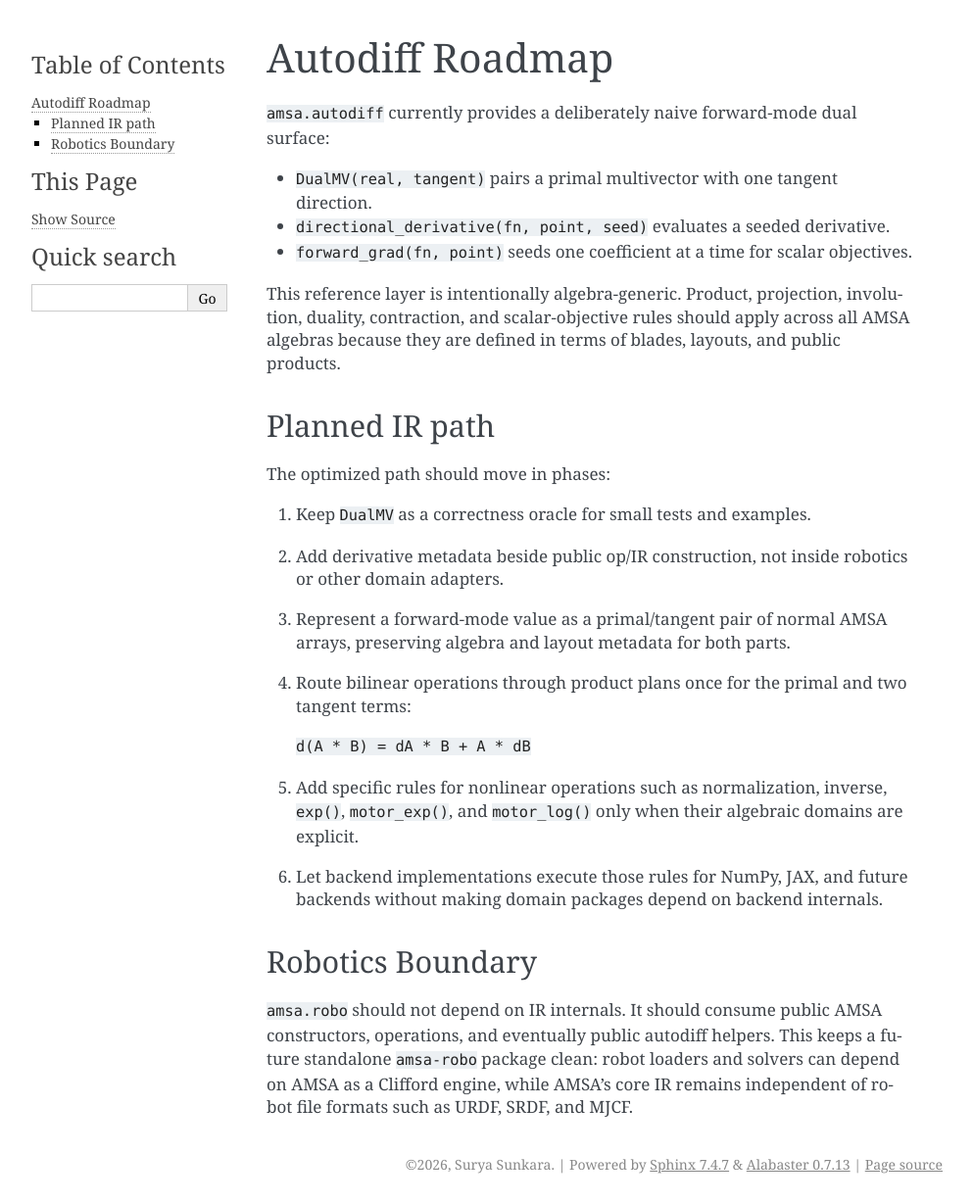
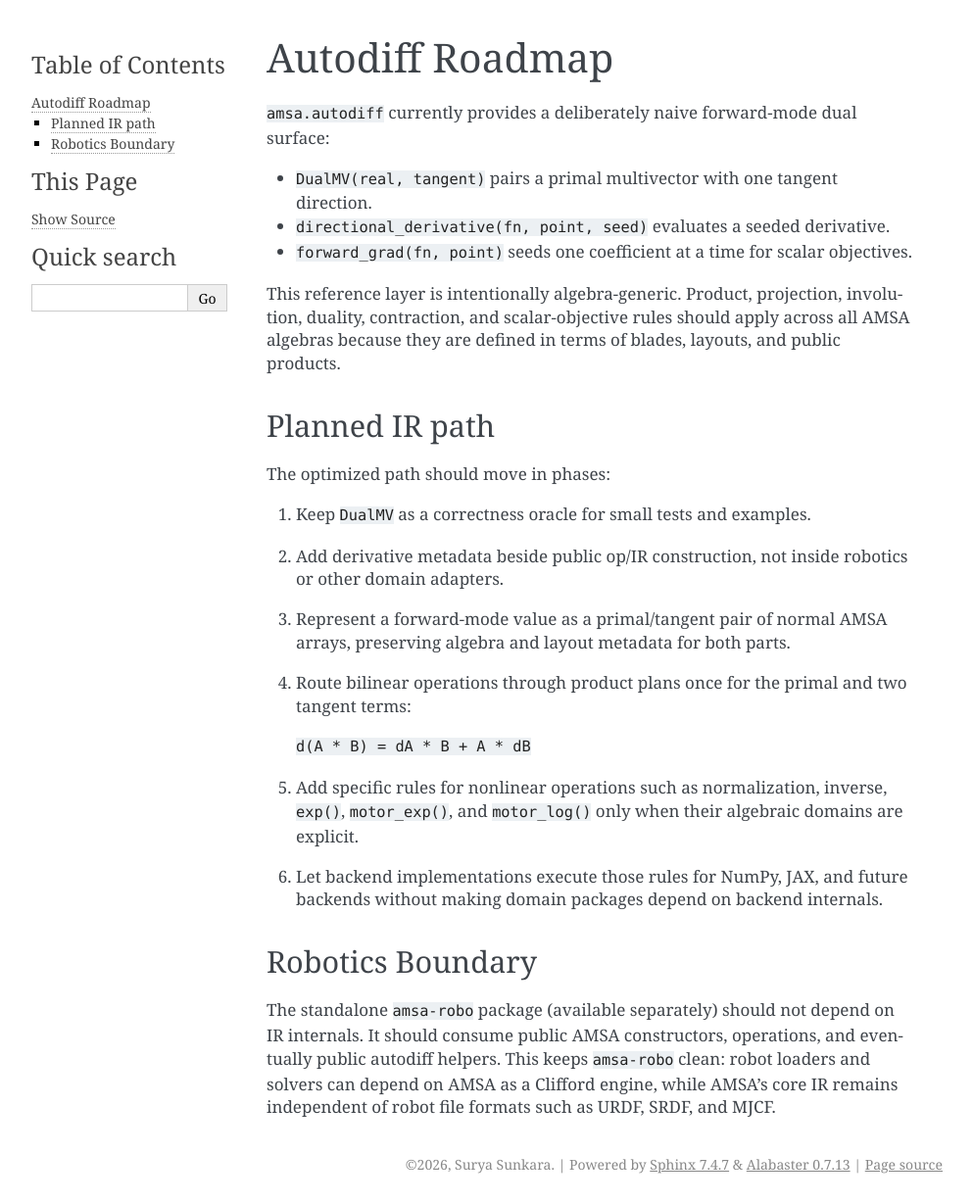
Before and after one commit to sunkmechie/AMSA, a Sphinx documentation site: the page built from docs/autodiff.rst, in a window 1280 px wide. Shown: the whole page at 98% size, without its empty margins (148-1141 px from the left). Built offline with Sphinx 7.4.7, drawn with Linux system fonts in a browser that asks for light colours.

Commit message:
remove stale ref

```diff
--- a/docs/autodiff.rst
+++ b/docs/autodiff.rst
@@ -39,8 +39,8 @@ The optimized path should move in phases:
 Robotics Boundary
 -----------------
 
-``amsa.robo`` should not depend on IR internals.  It should consume public AMSA
-constructors, operations, and eventually public autodiff helpers.  This keeps a
-future standalone ``amsa-robo`` package clean: robot loaders and solvers can
-depend on AMSA as a Clifford engine, while AMSA's core IR remains independent of
+The standalone ``amsa-robo`` package (available separately) should not depend on IR
+internals.  It should consume public AMSA constructors, operations, and eventually
+public autodiff helpers.  This keeps ``amsa-robo`` clean: robot loaders and solvers
+can depend on AMSA as a Clifford engine, while AMSA's core IR remains independent of
 robot file formats such as URDF, SRDF, and MJCF.
--- a/docs/examples.rst
+++ b/docs/examples.rst
@@ -57,10 +57,6 @@ Robotics
 - ``examples/robotics/robot_rotation_comparison_2d.py`` — rotor vs matrix/quaternion comparison
 - ``examples/robotics/trilateration_localization_2d.py`` — PGA2d localization with optional viz
 - ``examples/robotics/vector_projection_2d.py`` — corridor-axis projection
-- ``examples/robotics/cga_fk_3link.py`` — CGA FK for a 3-link non-planar arm
-- ``examples/robotics/cga_fk_ur5.py`` — CGA FK for a UR5 6-DOF industrial arm
-- ``examples/robotics/cga_ik_ur5.py`` — DLS IK for a UR5 6-DOF industrial arm
-- ``examples/robotics/cga_ik_ur5_solver_comparison.py`` — UR5 DLS and CGA geometric IK primitive comparison
 
 All examples can be run directly:
 
```
Also changed, not shown: examples/robotics/README.md.
